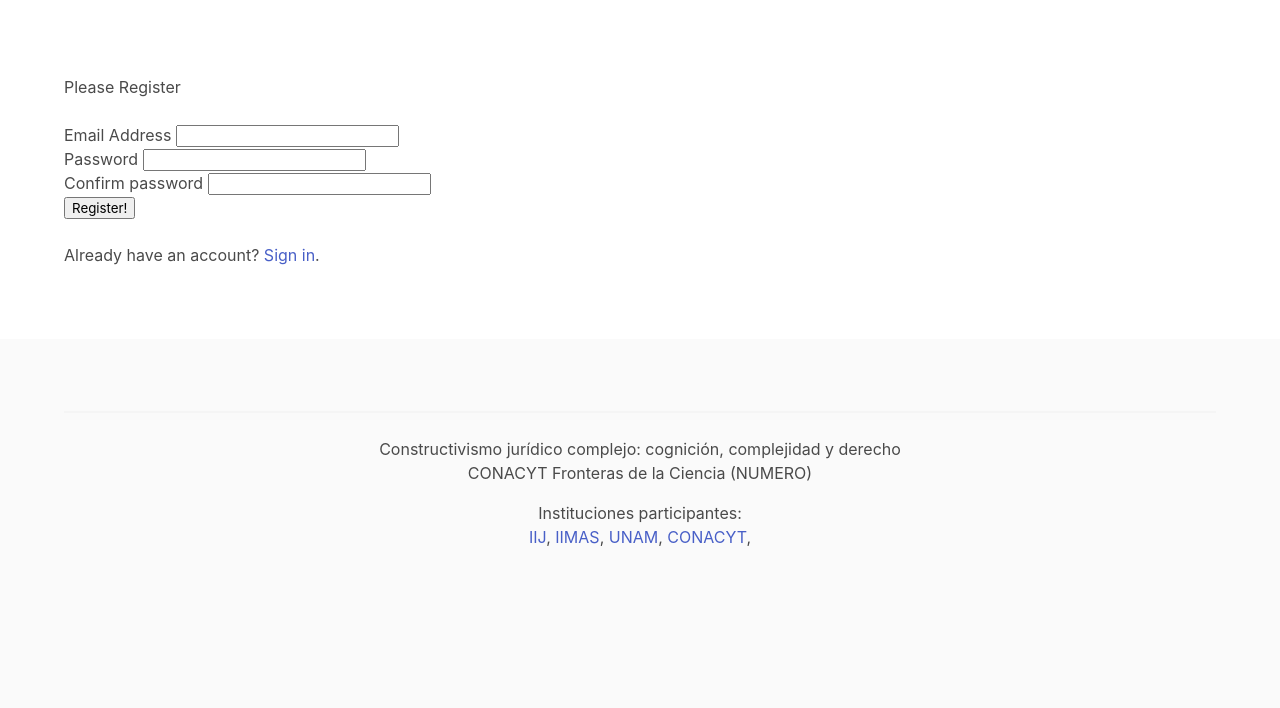
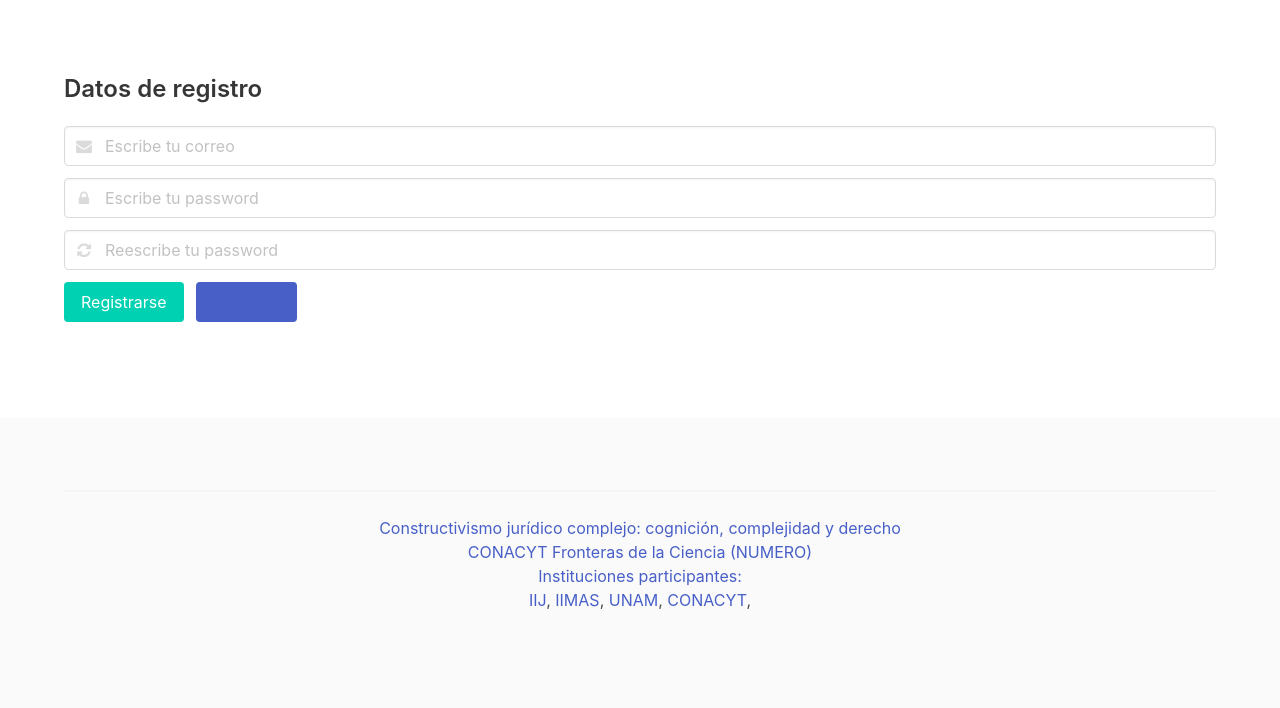
Before and after one commit to ivanvladimir/conectividad_old, a Flask app: page /register in a window 1280 px wide. Shown: the part 213-921 px from the top of the page. Before the commit the page ends 759 px from the top, so only its background shows below. Run offline with Flask 2, Linux system fonts and the light colour scheme; some libraries are stand-ins or nearby versions.

Commit message:
Fixes the login and registers forms to bulma.io

```diff
--- /dev/null
+++ b/webapp/project/client/templates/_formhelpers.html
@@ -0,0 +1,20 @@
+{% macro render_field(field,icon,placeholder) %}
+	<div class="field">
+	  <p class="control has-icons-left has-icons-right">
+  		{{ field(class_="input",placeholder=placeholder,**kwargs)|safe }}
+		<span class="icon is-small is-left">
+		  <i class="fa fa-{{icon}}"></i>
+		</span>
+	  </p>
+	</div>
+
+
+  {% if field.errors %}
+    <ul class=errors>
+    {% for error in field.errors %}
+      <li>{{ error }}</li>
+    {% endfor %}
+    </ul>
+  {% endif %}
+  </dd>
+{% endmacro %}
--- a/webapp/project/client/templates/user/register.html
+++ b/webapp/project/client/templates/user/register.html
@@ -1,35 +1,35 @@
 {% extends '_base.html' %}
-{% import "bootstrap/wtf.html" as wtf %}
+{% from "_formhelpers.html" import render_field %}
 
 {% block content %}
 
-  <header class="content-header">
-    <h1>Please Register</h1>
-  </header>
-
-  <br>
+  <div class="content">
+    <h3 class="title">Datos de registro</h3>
 
 
   <form class="form" role="form" method="post" action="">
 
     {{ form.csrf_token }}
     {{ form.hidden_tag() }}
-    {{ wtf.form_errors(form, hiddens="only") }}
+
+	{{ render_field(form.email,'envelope',"Escribe tu correo") }}
+	{{ render_field(form.password,'lock',"Escribe tu password") }}
+	{{ render_field(form.password,'refresh',"Reescribe tu password") }}
 
 
-    <div class="col-lg-4 col-sm-4">
-
-      {{ wtf.form_field(form.email) }}
-      {{ wtf.form_field(form.password) }}
-      {{ wtf.form_field(form.confirm) }}
-
-      <button class="btn btn-success" type="submit">Register!</button>
-      <br><br>
-      <p>Already have an account? <a href="{{ url_for('user.login') }}">Sign in</a>.</p>
-
+	<div class="field is-grouped">
+	  <div class="control">
+		<button class="button is-primary" type="submit">Registrarse</button>
+	  </div>
+	  <div class="control">
+		<button class="button is-link"><a href="{{url_for('main.home')}}">Cancelar</></button>
+	  </div>
+	</div>
     </div>
 
   </form>
+  </div>
+
 
 
 {% endblock content %}
--- a/webapp/project/server/user/forms.py
+++ b/webapp/project/server/user/forms.py
@@ -7,7 +7,7 @@
 
 
 class LoginForm(FlaskForm):
-    email = StringField('Email Address', [DataRequired(), Email()])
+    email = StringField('Email', [DataRequired(), Email()])
     password = PasswordField('Password', [DataRequired()])
 
 
@@ -28,6 +28,6 @@
         'Confirm password',
         validators=[
             DataRequired(),
-            EqualTo('password', message='Passwords must match.')
+            EqualTo('password', message='Los passworLos passwords deben ser identicos')
         ]
     )
--- a/webapp/project/server/user/views.py
+++ b/webapp/project/server/user/views.py
@@ -37,8 +37,8 @@
 
         login_user(user)
 
-        flash('Thank you for registering.', 'success')
-        return redirect(url_for("user.members"))
+        flash('Gracias por suscribirte', 'success')
+        return redirect(url_for("main.home"))
 
     return render_template('user/register.html', form=form)
 
@@ -51,10 +51,10 @@
         if user and bcrypt.check_password_hash(
                 user.password, request.form['password']):
             login_user(user)
-            flash('You are logged in. Welcome!', 'success')
-            return redirect(url_for('user.members'))
+            flash('Bienvenido', 'success')
+            return redirect(url_for('main.home'))
         else:
-            flash('Invalid email and/or password.', 'danger')
+            flash('Password o usuario incorrectos', 'danger')
             return render_template('user/login.html', form=form)
     return render_template('user/login.html', title='Please Login', form=form)
 
@@ -63,7 +63,7 @@
 @login_required
 def logout():
     logout_user()
-    flash('You were logged out. Bye!', 'success')
+    flash('Has entrado al sistema', 'success')
     return redirect(url_for('main.home'))
 
 
```
Also changed, not shown: webapp/project/client/templates/user/login.html (+14 -15 lines).
